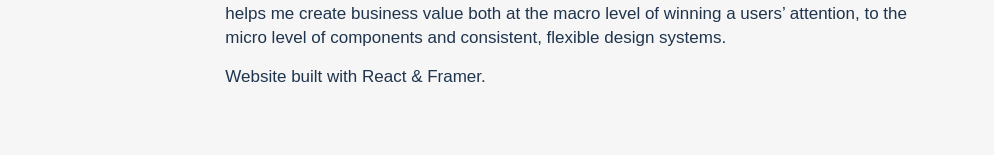
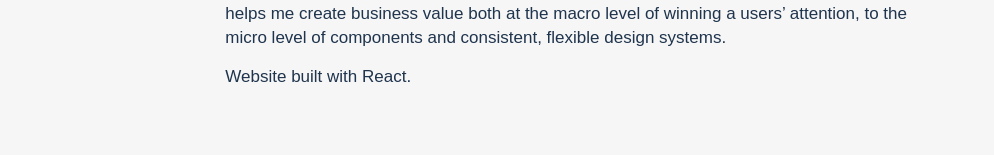
Before and after one commit to AnyaDroz/anyawebsite, a React (Create React App) app: page / in a window 1280 px wide. Shown: the part 237-392 px from the top of the page, without its empty margins (0-994 px from the left). Built offline with nearby package versions, Linux system fonts and the light colour scheme; the HTML template or start-up script is replaced by a standard one; a web font is replaced by a local one.

Commit message:
feat: update copy

```diff
--- a/src/homepage/About.tsx
+++ b/src/homepage/About.tsx
@@ -19,7 +19,7 @@ export default function About() {
             both at the macro level of winning a users’ attention, to the micro
             level of components and consistent, flexible design systems.
           </p>
-          <p>Website built with React & Framer.</p>
+          <p>Website built with React.</p>
         </div>
       </Grid>
       <AboutLinks />
```
